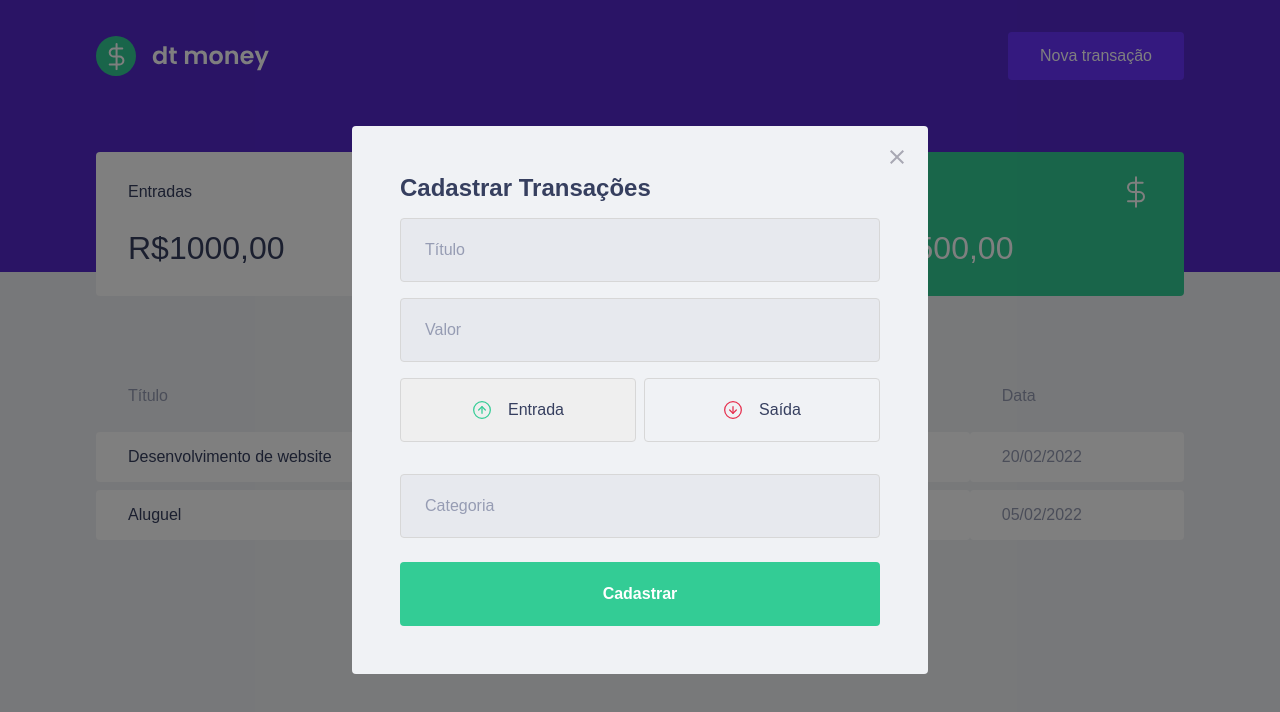
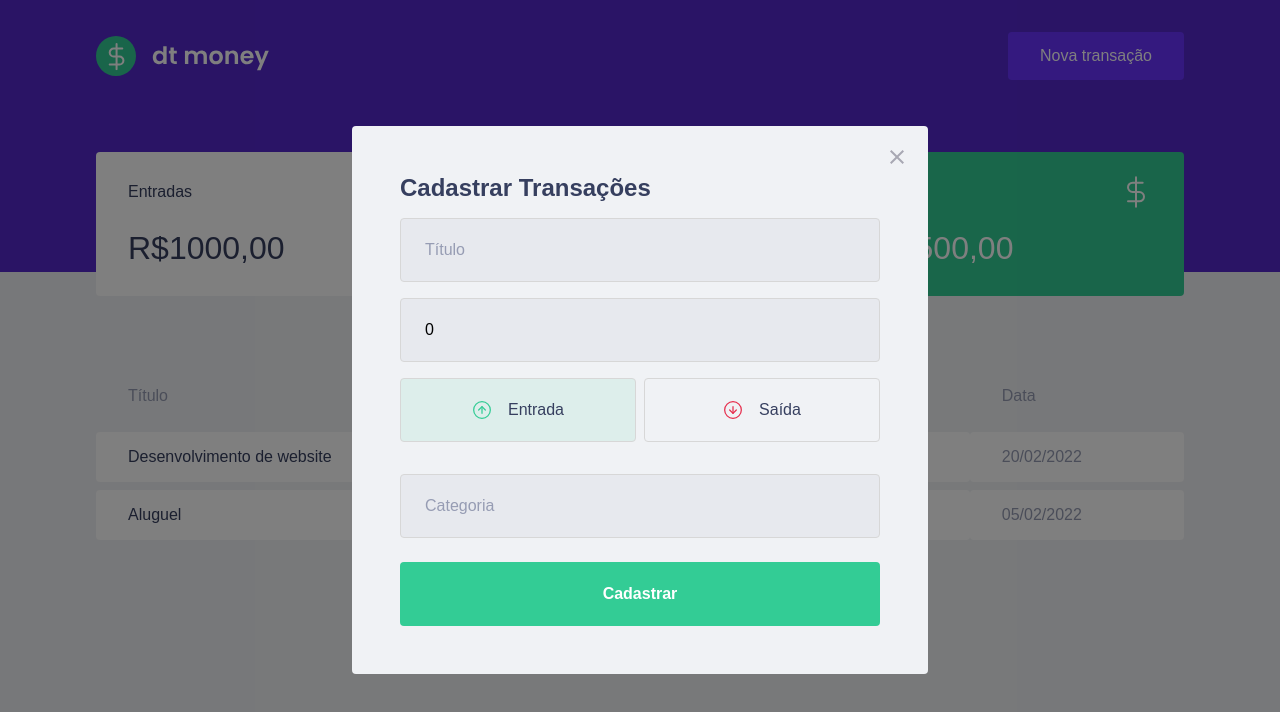
Before and after one commit to FernandaDsilva/dtmoney, a React (Create React App) app: page / in a window 1280 px wide. Both pictures are taken after a click on the button "Nova transação". Shown: the top 712 px of the page. Built offline with nearby package versions, Linux system fonts and the light colour scheme; no server answers; what miragejs would draw is missing.

Commit message:
:construction: salvando dados do form

```diff
--- a/src/components/NewTransactionModal/index.tsx
+++ b/src/components/NewTransactionModal/index.tsx
@@ -1,4 +1,4 @@
-import { useState } from "react";
+import { FormEvent, useState } from "react";
 import Modal from "react-modal";
 import closeImg from "../../assets/close.svg";
 import incomeImg from "../../assets/income.svg";
@@ -14,7 +14,15 @@
   isOpen,
   onRequestClose,
 }: NewTransactionModalProps) {
+  const [title, setTitle] = useState("");
+  const [value, setValue] = useState(0);
+  const [category, setCategory] = useState("");
+
   const [type, setType] = useState("deposit");
+
+  function handleCreateNewTransaction(event: FormEvent) {
+    event.preventDefault();
+  }
 
   return (
     <Modal
@@ -30,11 +38,21 @@
       >
         <img src={closeImg} alt="fechar modal" />
       </button>
-      <Container>
+      <Container onSubmit={handleCreateNewTransaction}>
         <h2>Cadastrar Transações</h2>
-        <input placeholder="Título" />
 
-        <input type="number" placeholder="Valor" />
+        <input
+          placeholder="Título"
+          value={title}
+          onChange={(event) => setTitle(event.target.value)}
+        />
+
+        <input
+          type="number"
+          placeholder="Valor"
+          value={value}
+          onChange={(event) => setValue(Number(event.target.value))}
+        />
 
         <TransactionTypeContainer>
           <RadioBox
@@ -43,6 +61,7 @@
               setType("deposit");
             }}
             isActive={type === "deposit"}
+            activeColor="green"
           >
             <img src={incomeImg} alt="Entrada" />
             <span>Entrada</span>
@@ -53,14 +72,18 @@
               setType("withdraw");
             }}
             isActive={type === "withdraw"}
-
+            activeColor="red"
           >
             <img src={outcomeImg} alt="Saída" />
             <span>Saída</span>
           </RadioBox>
         </TransactionTypeContainer>
 
-        <input placeholder="Categoria" />
+        <input
+          placeholder="Categoria"
+          value={category}
+          onChange={(event) => setCategory(event.target.value)}
+        />
 
         <button type="submit">Cadastrar</button>
       </Container>
--- a/src/components/NewTransactionModal/styles.ts
+++ b/src/components/NewTransactionModal/styles.ts
@@ -1,5 +1,5 @@
 import styled from "styled-components";
-import { darken } from "polished";
+import { darken, transparentize } from "polished";
 
 export const Container = styled.form`
   h2 {
@@ -55,13 +55,21 @@
 
 interface RadioBoxProps {
   isActive: boolean;
+  activeColor:'green' | 'red';
+}
+
+const colors = {
+  green: '#33cc95',
+  red: '#e52e4d'
 }
 
 export const RadioBox = styled.button<RadioBoxProps>`
   height: 4rem;
   border: 1px solid #d7d7d7;
   border-radius: 0.25rem;
-  background: ${(props) => props.isActive ? '' :  ' transparent'};
+  background: ${(props) => props.isActive
+  ? transparentize(0.9, colors[props.activeColor])
+  :  'transparent' };
 
   display: flex;
   align-items: center;
```
